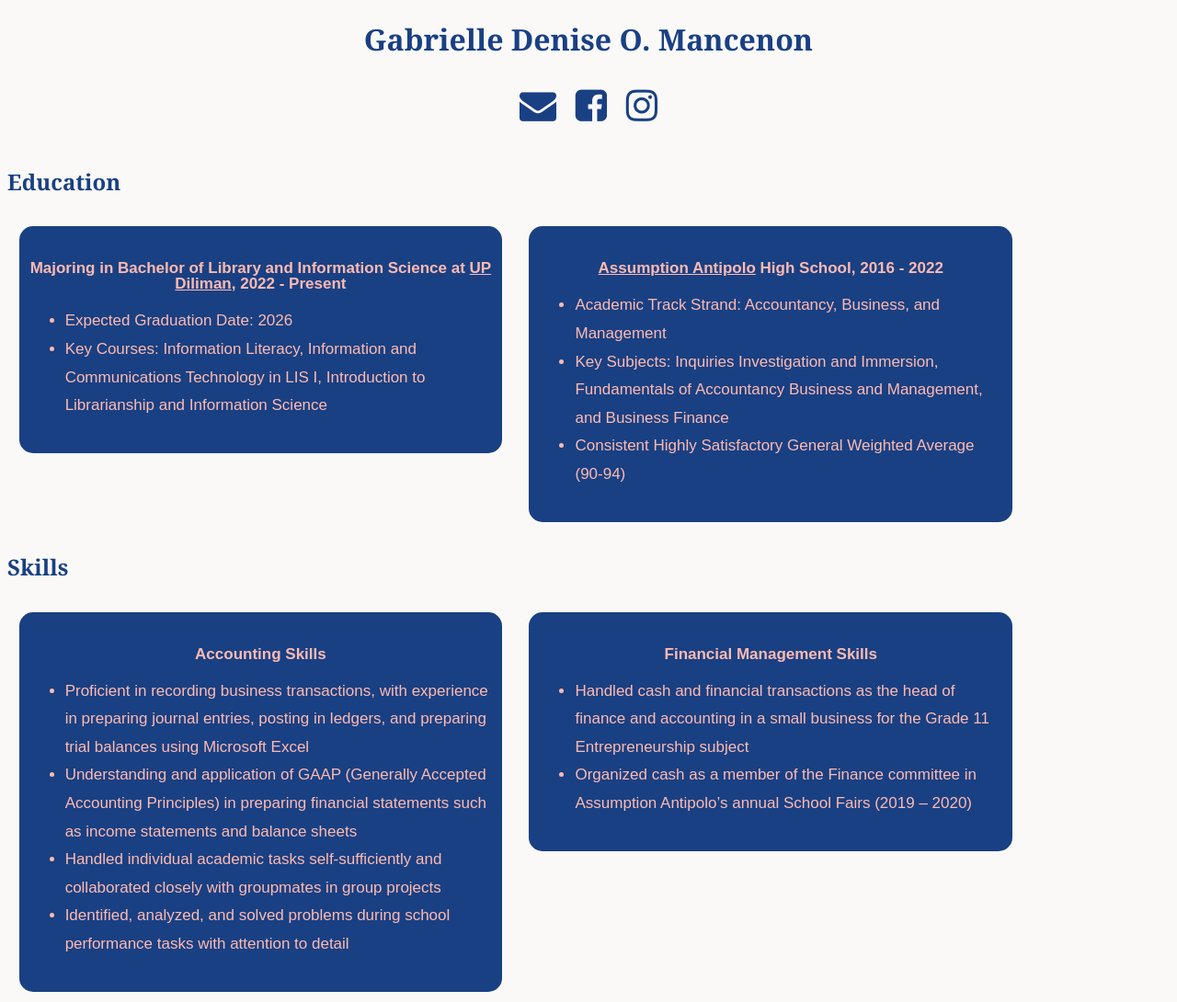
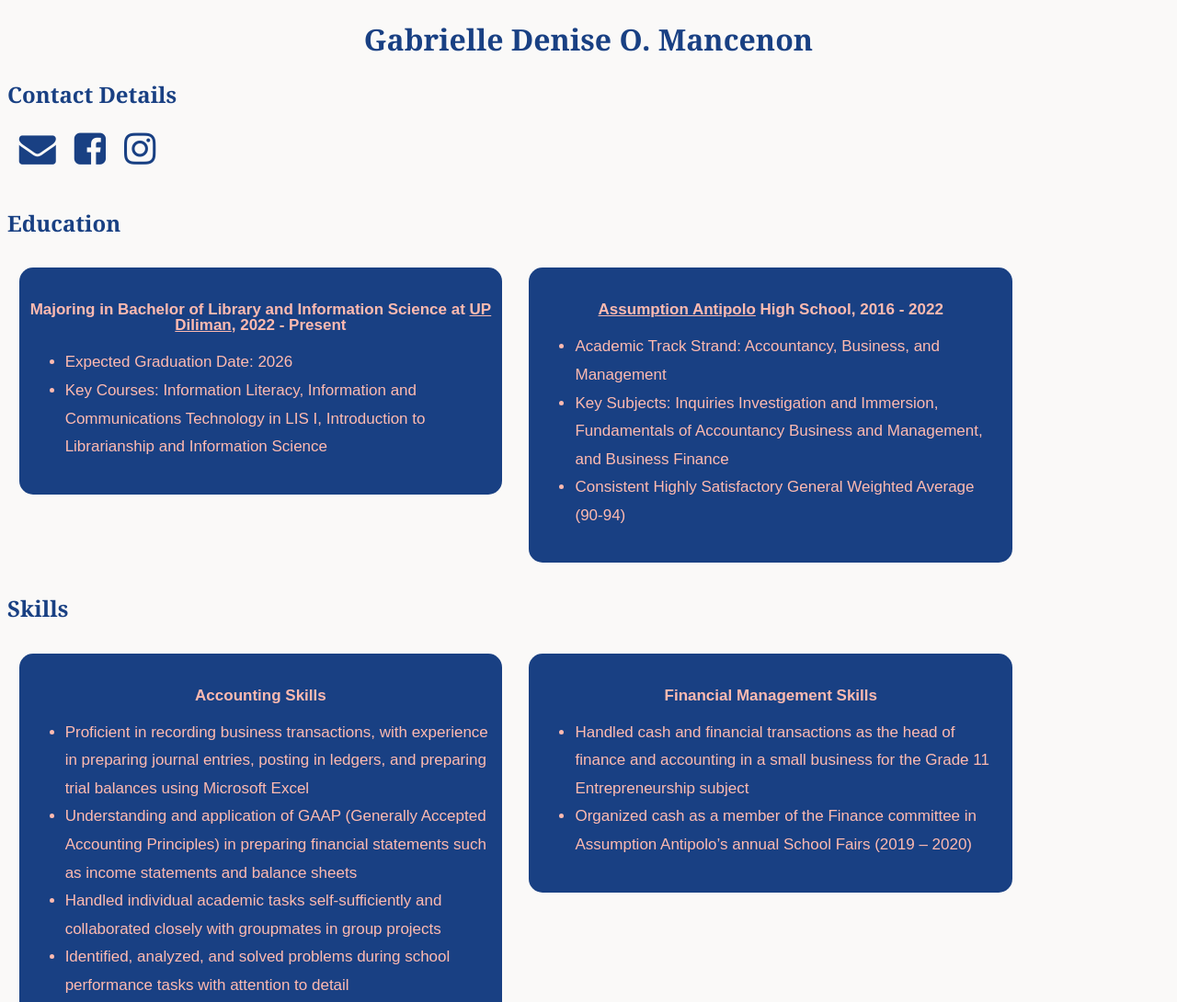
Before and after one commit to gdomancenon/gdom-cv, a plain HTML site: page index.html in a window 1280 px wide. Shown: the top 1090 px of the page at 92% size. Drawn offline with Linux system fonts and the light colour scheme.

Commit message:
Add files via upload

```diff
--- a/index.html
+++ b/index.html
@@ -8,6 +8,7 @@
   </head>
   <body>
   <h1>Gabrielle Denise O. Mancenon<h1>
+  <h2>Contact Details</h2>
   <p><a href=mailto:gdomancenon@gmail.com?subject="subject text"><i class="fa fa-envelope"></i></a>&nbsp;
   <a href="https://www.facebook.com/gabrielledenisemancenon"><i class="fa fa-facebook-square"></i></a>&nbsp;
   <a href="https://www.instagram.com/denmancenon/"><i class="fa fa-instagram"></i></a>
--- a/static/css/main.css
+++ b/static/css/main.css
@@ -27,9 +27,10 @@ li {
   line-height: 1.8;
 }
 p {
-  text-align: center;
-  margin-top: 0;
+  text-align: left;
+  margin-top: 1%;
   font-size: 40px;
+  margin-left: 1%;
 }
 i {
   color:#194083
```
